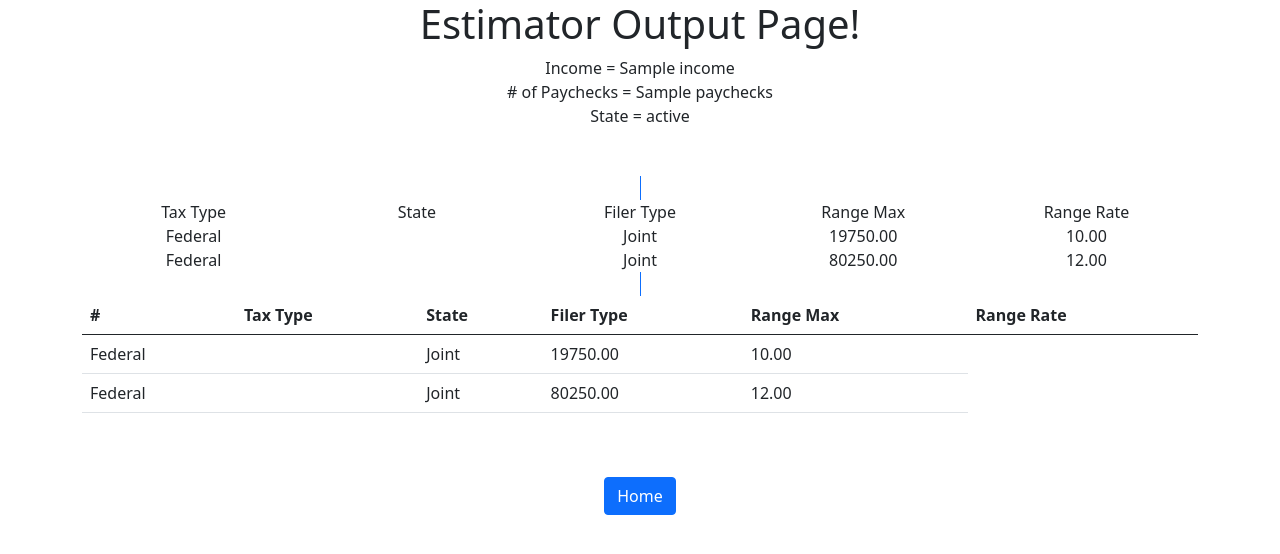
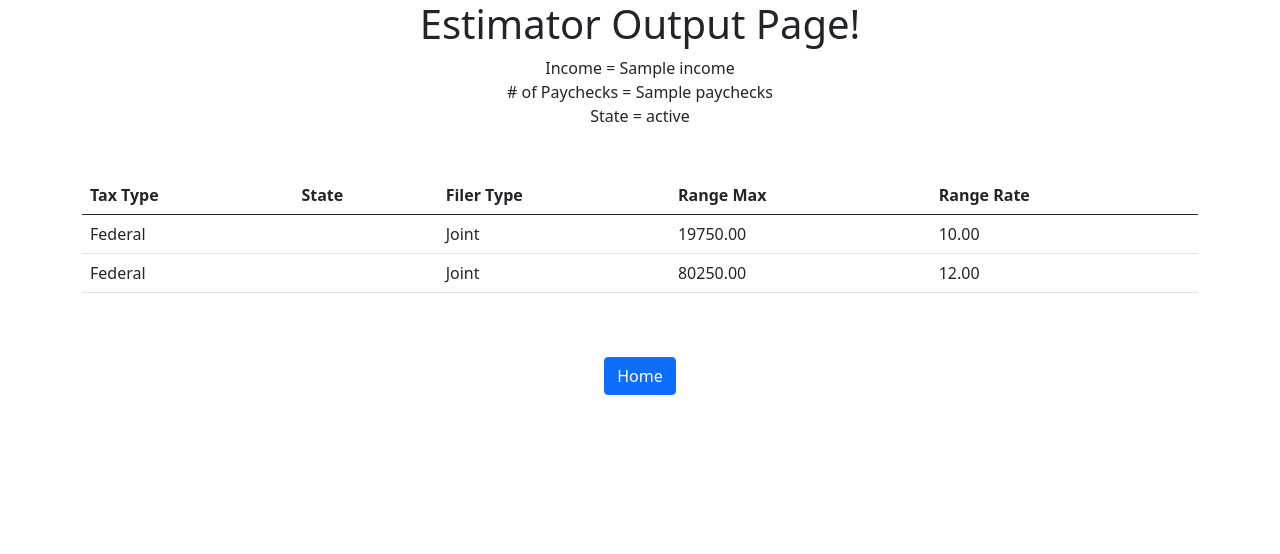
Before and after one commit to AECInkomoko/AEC-tax-checker, a Django app: template estimator/templates/estimator/estimator.html in a window 1280 px wide. Shown: the top 554 px of the page. Run offline with Django 3.2, Linux system fonts and the light colour scheme; data comes from the database, SQL or seed files in the repository; the template is opened without the code that fills it: values that come from a table or form of the project are taken from there, most other values are stand-ins (such as "Sample title", 1, 10 or a date in 2020).

Commit message:
Minor Changes to estimator.html

```diff
--- a/estimator/templates/estimator/estimator.html
+++ b/estimator/templates/estimator/estimator.html
@@ -13,53 +13,9 @@ State = {{ state }}
 <br/>
 <br/>
 
-<div class="container">
-  <span class="border border-primary"><span>
-  <div class="row">
-    <div class="col-sm">
-      Tax Type
-    </div>
-    <div class="col-sm">
-      State
-    </div>
-    <div class="col-sm">
-      Filer Type
-    </div>
-    <div class="col-sm">
-      Range Max
-    </div>
-    <div class="col-sm">
-      Range Rate
-    </div>
-  </div>
-
-  {% for arow in taxBracket %}
-    <div class="row">
-      <div class="col-sm">
-        {{ arow.taxType }}
-      </div>
-      <div class="col-sm">
-        {{ arow.state }}
-      </div>
-      <div class="col-sm">
-        {{ arow.filerType }}
-      </div>
-      <div class="col-sm">
-        {{ arow.rangeMax }}
-      </div>
-      <div class="col-sm">
-        {{ arow.rangeRate }}
-      </div>
-    </div>
-  {% endfor %}
-  </span>
-</div>
-
-
 <table class="table">
   <thead class="thead-dark">
     <tr>
-      <th scope="col">#</th>
       <th scope="col">Tax Type</th>
       <th scope="col">State</th>
       <th scope="col">Filer Type</th>
```
